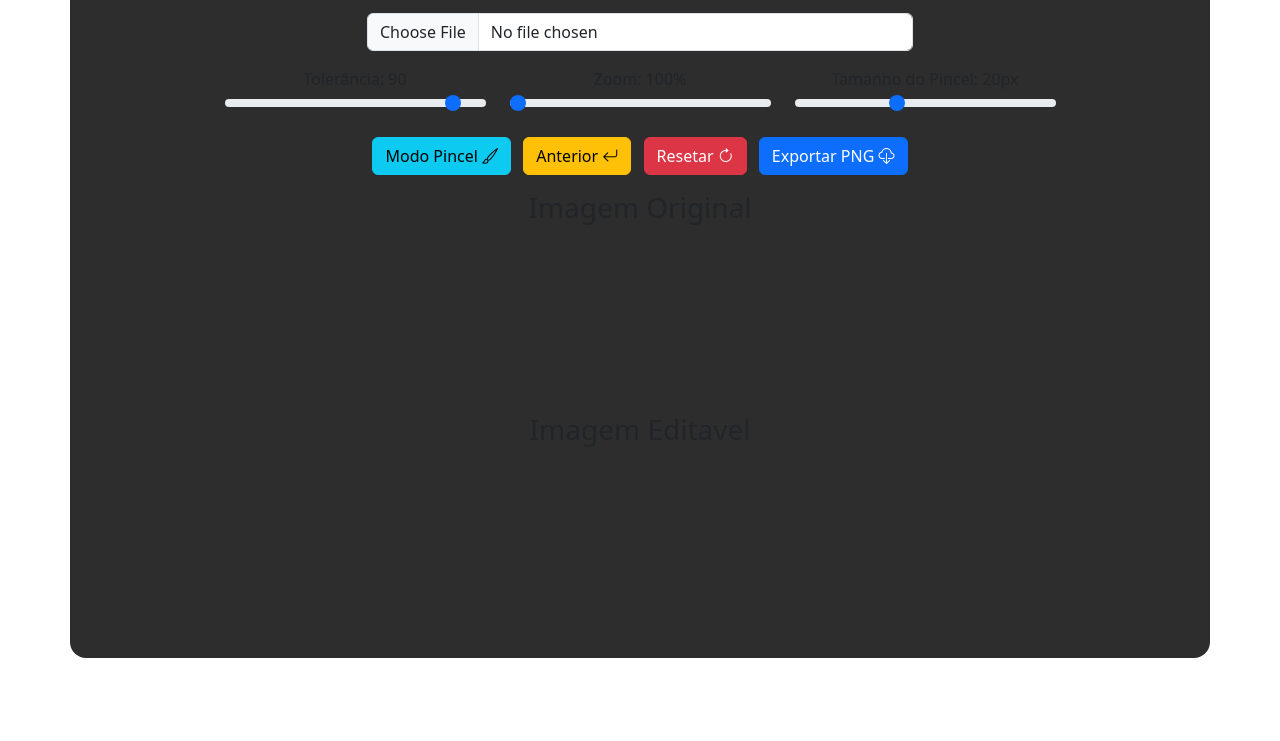
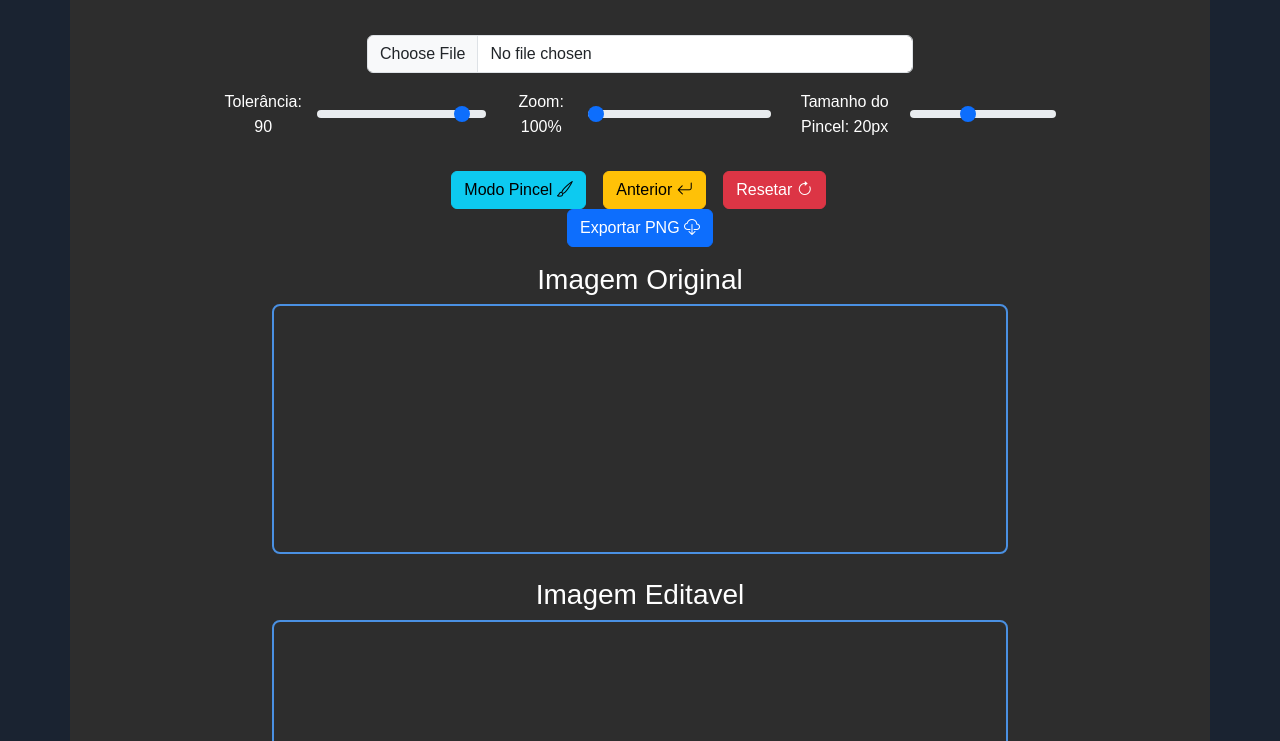
Before and after one commit to AndreMTS/removerBG, a plain HTML site: page index.html in a window 1280 px wide. Shown: the part 229-970 px from the top of the page. Before the commit the page ends 887 px from the top, so only its background shows below. Drawn offline with nearby package versions, Linux system fonts and the light colour scheme; the site is published under a folder, as on GitHub Pages, so addresses that start at the root find nothing.

Commit message:
#Bug guithub pages

```diff
--- a/css/styles.css
+++ b/css/styles.css
@@ -1,4 +1,5 @@
 :root {
+    --tw-bg-opacity: 1;
     --bg-dark: #1a2331;
     --text-light: #ffffff;
     --accent-color: #4a90e2;
--- a/index.html
+++ b/index.html
@@ -7,7 +7,7 @@
   <!-- Bootstrap CSS -->
   <link href="https://cdn.jsdelivr.net/npm/bootstrap@5.3.3/dist/css/bootstrap.min.css" rel="stylesheet">
   <link rel="stylesheet" href="https://cdn.jsdelivr.net/npm/bootstrap-icons@1.11.3/font/bootstrap-icons.min.css">
-  <link rel="stylesheet" href="/css/styles.css">
+  <link rel="stylesheet" href="css/styles.css">
 </head>
 <style>
   .container {
@@ -82,6 +82,6 @@
 
   <!-- Bootstrap JS -->
   <script src="https://cdn.jsdelivr.net/npm/bootstrap@5.3.3/dist/js/bootstrap.bundle.min.js"></script>
-<script src="./js/script.js"></script>
+  <script src="js/script.js"></script>
 </body>
 </html>
```
Also changed, not shown: 1 other file.
